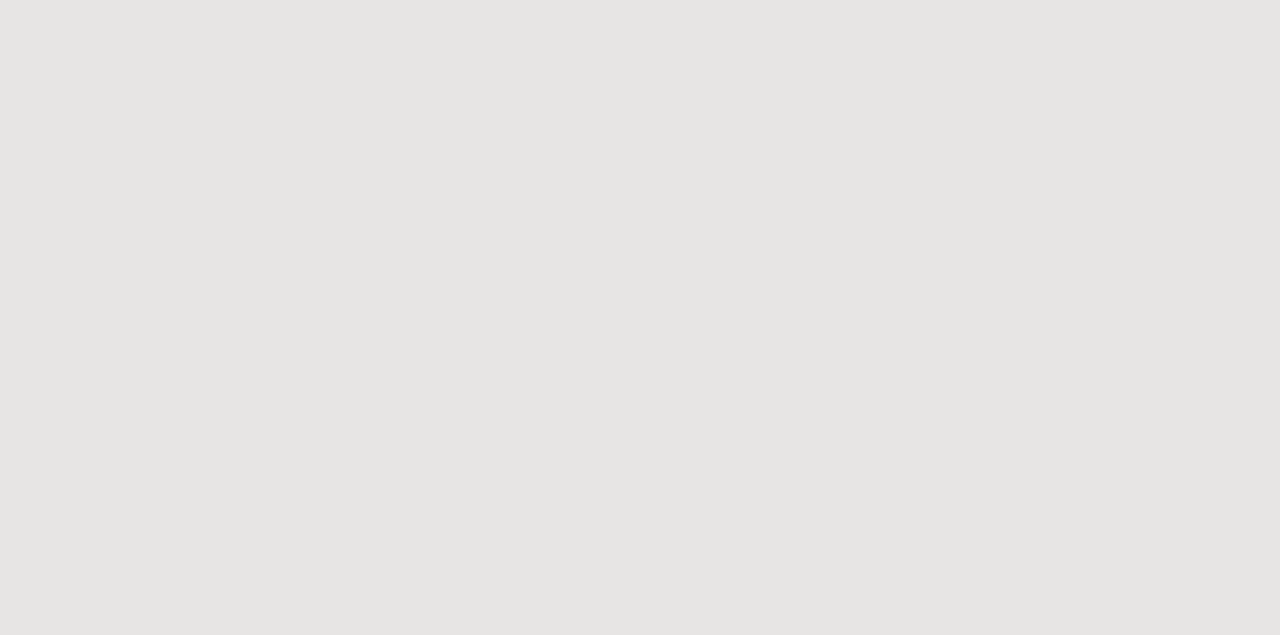
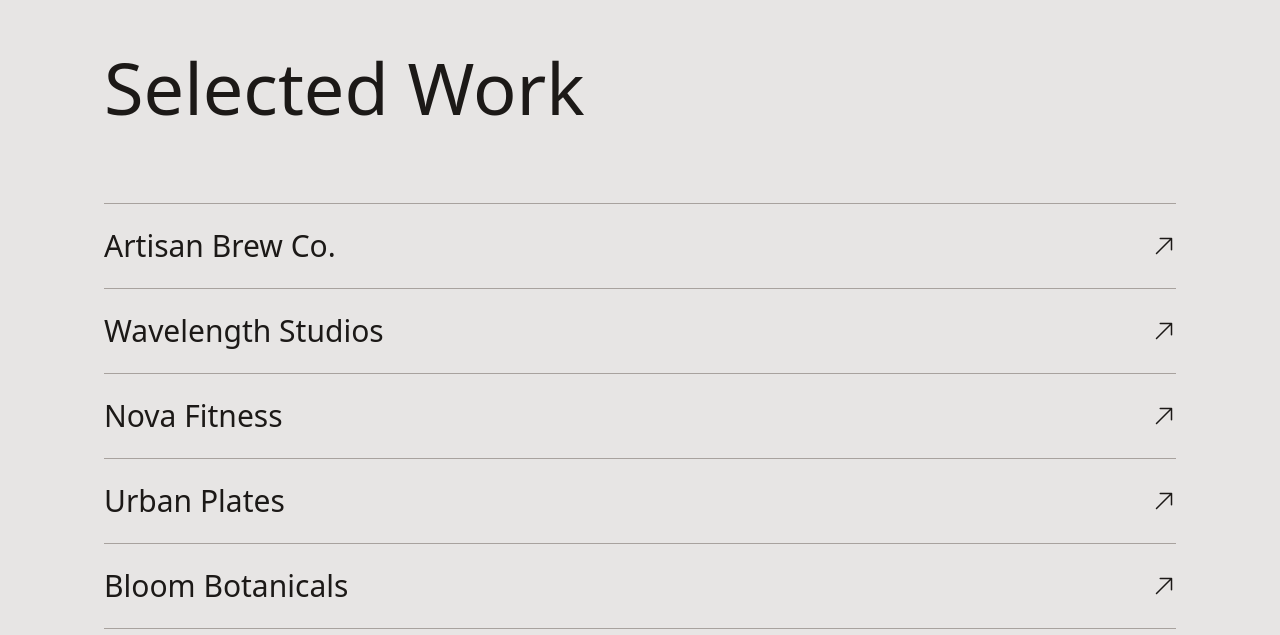
Before and after one commit to jaure-94/tj-portfolio, a Next.js app: page / in a window 1280 px wide. Shown: the part 1813-2448 px from the top of the page. Before the commit the page ends 1704 px from the top, so only its background shows below. Built offline with nearby package versions, Linux system fonts and the light colour scheme.

Commit message:
edit projects section

```diff
--- a/src/app/page.tsx
+++ b/src/app/page.tsx
@@ -1,6 +1,7 @@
 import Header from "@/sections/Header";
 import Hero from "@/sections/Hero";
 import Intro from "@/sections/Intro";
+import Projects from "@/sections/Projects";
 
 export default function Home() {
   return (
@@ -8,6 +9,7 @@ export default function Home() {
       <Header />
       <Hero />
       <Intro />
+      <Projects />
     </>
   );
 }
--- a/src/sections/Hero.tsx
+++ b/src/sections/Hero.tsx
@@ -9,10 +9,10 @@ const Hero: FC = () => {
     <div className="grid md:grid-cols-12 md:h-screen items-stretch">
       <div className="md:col-span-7 flex flex-col justify-center">
         <div className="container !max-w-full">
-          <h1 className="text-5xl md:text-6xl lg:text-7xl mt-40 md:mt-0">Turning ideas into digital experiences
+          <h1 className="text-5xl md:text-6xl lg:text-7xl mt-40 md:mt-0 lg:leading-tight">Turning ideas into digital experiences
           through code and creative design.</h1>
 
-          <div className="flex flex-col md:flex-row md:items-center mt-10 md:mt-20 items-start gap-6 md:gap-10">
+          <div className="flex flex-col md:flex-row md:items-center mt-10 md:mt-16 items-start gap-6 md:gap-10">
             <Button
               variant="secondary"
               className="border-[3px] border-orange-500 rounded-2xl p-8"
--- a/src/sections/Intro.tsx
+++ b/src/sections/Intro.tsx
@@ -1,9 +1,9 @@
 import { FC } from "react";
 
 const Intro: FC = () => {
-  return <section className="py-24 mt-12 md:py-32 lg:py-40 md:mt-16 lg:mt-20">
+  return <section className="px-5 py-24 mt-12 md:py-32 lg:py-40 md:mt-16 lg:mt-20">
     <div className="container">
-      <h2 className="text-4xl md:text-5xl md:leading-normal lg:w-[82%]">
+      <h2 className="text-2xl leading-normal md:text-4xl lg:text-5xl md:leading-normal lg:leading-normal lg:w-[82%]">
         Hie. I'm TJ, and I invite you to explore the intersection between design and technology on my portfolio.
         Within this experience, you will find how I use art and tech to create bespoke websites while solving problems for real businesses
         and professionals.
--- a/src/sections/Projects.tsx
+++ b/src/sections/Projects.tsx
@@ -4,33 +4,57 @@ import image2 from "@/assets/images/project-2.jpg";
 import image3 from "@/assets/images/project-3.jpg";
 import image4 from "@/assets/images/project-4.jpg";
 import image5 from "@/assets/images/project-5.jpg";
+import { a } from "motion/react-client";
+import Image from "next/image";
 
 /* eslint-disable-next-line @typescript-eslint/no-unused-vars */
 const projects = [
   {
-    name: "Artisan Brew Co.",
+    projectName: "Artisan Brew Co.",
     image: image1,
   },
   {
-    name: "Wavelength Studios",
+    projectName: "Wavelength Studios",
     image: image2,
   },
   {
-    name: "Nova Fitness",
+    projectName: "Nova Fitness",
     image: image3,
   },
   {
-    name: "Urban Plates",
+    projectName: "Urban Plates",
     image: image4,
   },
   {
-    name: "Bloom Botanicals",
+    projectName: "Bloom Botanicals",
     image: image5,
   },
 ];
 
 const Projects: FC = () => {
-  return <div>Projects</div>;
+  return <section className="py-24 md:py-32 lg:py-40">
+    <div className="container">
+      <h2 className="text-4xl md:text-6xl lg:text-7xl">Selected Work</h2>
+      <div className="mt-10 md:mt-16 lg:mt-20">
+        {projects.map(({ projectName, image }) => (
+          <a href="#" key={projectName} className="last:border-b border-stone-400 py-6 md:py-0 flex flex-col">
+            <div className="border-t border-stone-400 py-6">
+              <div className="md:hidden">
+                <Image src={image} alt={`${projectName} image`} className="w-full" />
+              </div>
+
+              <div className="mt-8 md:mt-0 flex justify-between items-center">
+                <h3 className="text-xl md:text-2xl lg:text-3xl">{projectName}</h3>
+                <svg xmlns="http://www.w3.org/2000/svg" fill="none" viewBox="0 0 24 24" strokeWidth="1.5" stroke="currentColor" className="size-6">
+                  <path strokeLinecap="round" strokeLinejoin="round" d="m4.5 19.5 15-15m0 0H8.25m11.25 0v11.25" />
+                </svg>
+              </div>
+            </div>
+          </a>
+        ))}
+      </div>
+    </div>
+  </section>
 };
 
 export default Projects;
```
